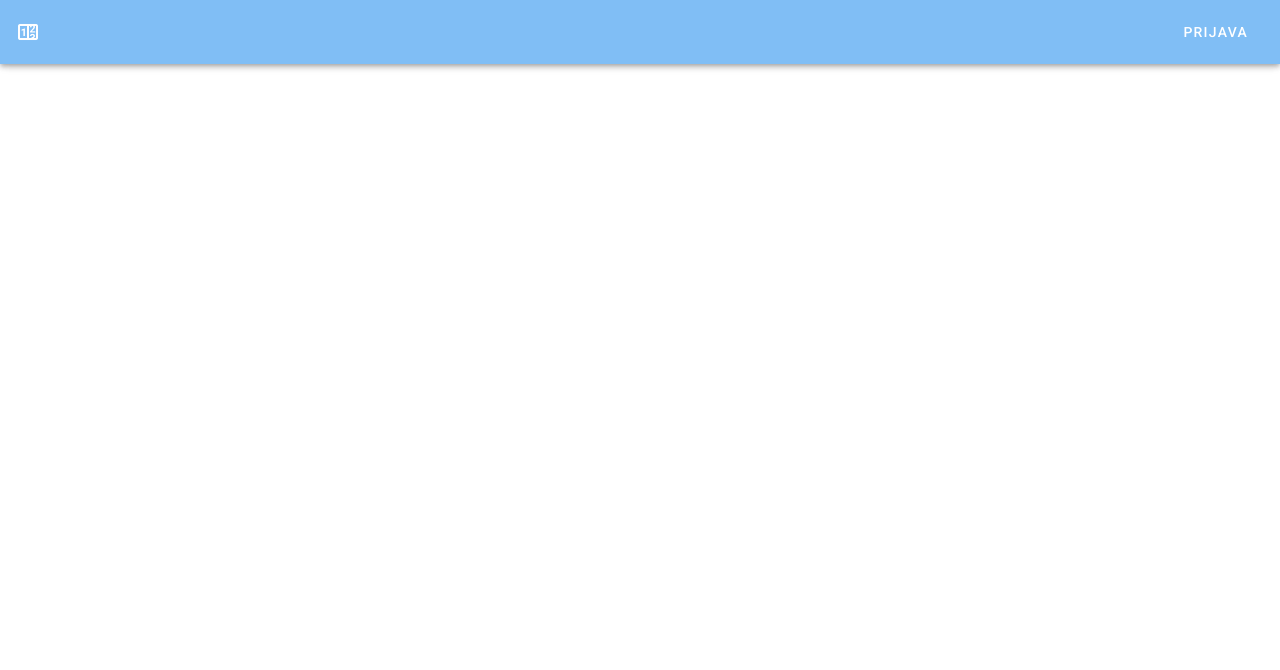
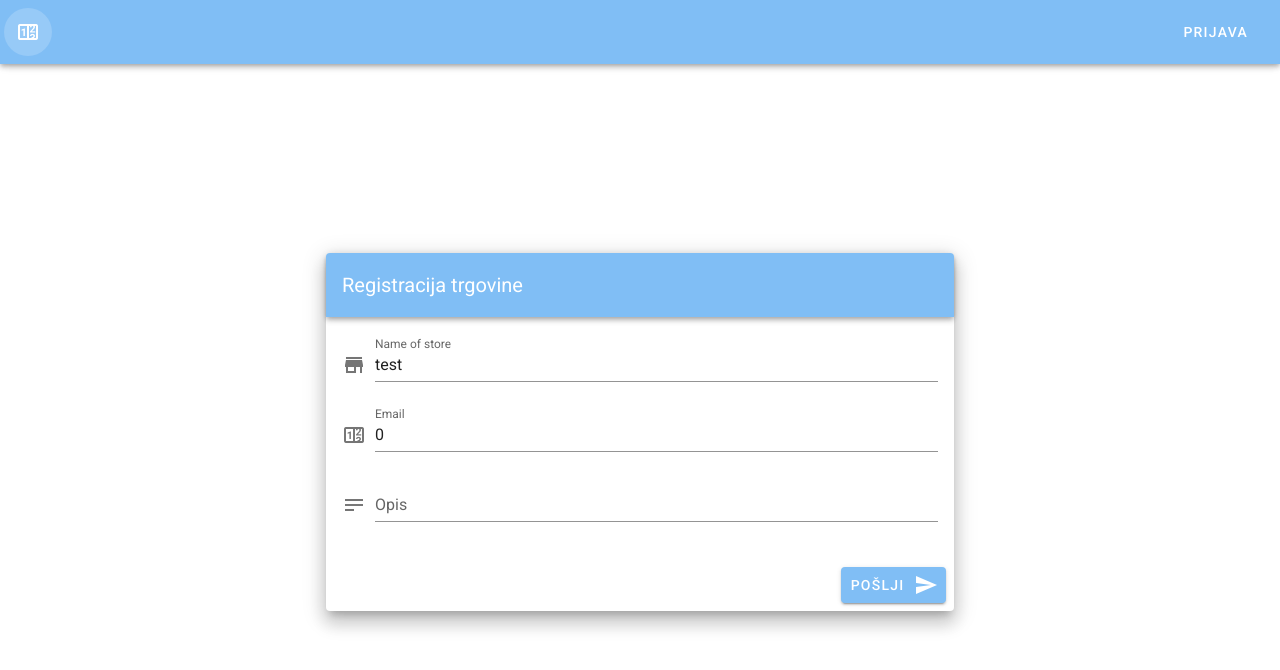
Before and after one commit to k-suler/countly-19, a Vue app in the folder gui/: page /store/register in a window 1280 px wide. Shown: the top 670 px of the page. Built offline with nearby package versions, Linux system fonts and the light colour scheme.

Commit message:
Add: register store

```diff
--- a/gui/src/App.vue
+++ b/gui/src/App.vue
@@ -6,7 +6,9 @@
       dark
       v-if="$router.currentRoute.name !== 'Storefront'"
     >
-      <v-icon>mdi-counter</v-icon>
+      <v-btn :to="{ name: 'home' }" icon>
+        <v-icon>mdi-counter</v-icon>
+      </v-btn>
       <v-spacer></v-spacer>
       <template v-if="!isAuthenticated">
         <v-btn text v-if="!isAuthenticated" :to="{ name: 'login' }"
--- /dev/null
+++ b/gui/src/components/RegisterStore.vue
@@ -0,0 +1,63 @@
+<template>
+  <v-container fluid fill-height>
+    <v-layout align-center justify-center>
+      <v-flex xs12 sm8 md6>
+        <v-card class="elevation-12">
+          <v-toolbar dark color="primary">
+            <v-toolbar-title>Registracija trgovine</v-toolbar-title>
+            <v-spacer></v-spacer>
+          </v-toolbar>
+          <v-card-text>
+            <v-form>
+              <v-text-field
+                prepend-icon="mdi-store"
+                name="login"
+                v-model="formData.name"
+                label="Name of store"
+                type="text"
+              ></v-text-field>
+              <v-text-field
+                prepend-icon="mdi-counter"
+                name="login"
+                v-model="formData.maxNumberOfCustomers"
+                label="Email"
+                type="text"
+              ></v-text-field>
+              <v-text-field
+                prepend-icon="mdi-text"
+                name="password"
+                v-model="formData.description"
+                label="Opis"
+              ></v-text-field>
+            </v-form>
+          </v-card-text>
+          <v-card-actions>
+            <v-spacer></v-spacer>
+            <v-btn color="primary" @click="signup">
+              Pošlji &nbsp;
+              <v-icon>mdi-send</v-icon>
+            </v-btn>
+          </v-card-actions>
+        </v-card>
+      </v-flex>
+    </v-layout>
+  </v-container>
+</template>
+<script>
+export default {
+  data: () => ({
+    formData: {
+      name: "test",
+      maxNumberOfCustomers: 0,
+      description: "",
+    },
+  }),
+  methods: {
+    signup() {
+      this.$store.dispatch("store/registerStore", this.formData);
+    },
+  },
+};
+</script>
+
+<style scoped></style>
--- a/gui/src/components/WellcomePage.vue
+++ b/gui/src/components/WellcomePage.vue
@@ -12,6 +12,8 @@
         <p class="subheading font-weight-regular">
           Please select store that you want to show counter.
         </p>
+
+        <v-btn :to="{ name: 'registerStore' }">Dodaj trgovino</v-btn>
       </v-col>
     </v-row>
   </v-container>
--- a/gui/src/router/index.js
+++ b/gui/src/router/index.js
@@ -4,6 +4,8 @@ import Home from "../views/Home.vue";
 // import DashboardPage from "../components/dashboard/dashboard.vue";
 import Login from "../components/Login.vue";
 import Signup from "../components/Signup.vue";
+
+import RegisterStore from "../components/RegisterStore.vue";
 import ViewStoreFront from "@/views/ViewStoreFront";
 
 Vue.use(VueRouter);
@@ -11,12 +13,12 @@ Vue.use(VueRouter);
 const routes = [
   {
     path: "/",
-    name: "Home",
+    name: "home",
     component: Home,
   },
   {
     path: "/about",
-    name: "About",
+    name: "about",
     // route level code-splitting
     // this generates a separate chunk (about.[hash].js) for this route
     // which is lazy-loaded when the route is visited.
@@ -26,6 +28,7 @@ const routes = [
 
   { path: "/signup", name: "signup", component: Signup },
   { path: "/signin", name: "login", component: Login },
+  { path: "/store/register", name: "registerStore", component: RegisterStore },
   // { path: "/dashboard", component: DashboardPage },
   {
     path: "/storefront",
--- a/gui/src/store/index.js
+++ b/gui/src/store/index.js
@@ -1,11 +1,17 @@
 import Vuex from "vuex";
 import createPersistedState from "vuex-persistedstate";
 
+import storesModule from "./modules/stores/index.js";
 import authModule from "./modules/auth/index.js";
 
 export default new Vuex.Store({
-    plugins: [createPersistedState()],
+  plugins: [createPersistedState()],
   modules: {
+    stores: {
+      ...storesModule,
+
+      namespaced: true,
+    },
     auth: {
       ...authModule,
       namespaced: true,
--- /dev/null
+++ b/gui/src/store/modules/stores/actions.js
@@ -0,0 +1,58 @@
+export default {
+  async registerStore(context, data) {
+    const userId = context.rootGetters.userId;
+    const storeData = {
+      name: data.first,
+      description: data.last,
+      maxNumberOfCustomers: data.desc,
+    };
+
+    const token = context.rootGetters.token;
+
+    const response = await fetch(
+      `https://countly-19-default-rtdb.europe-west1.firebasedatabase.app/stores/${userId}.json?auth=` +
+        token,
+      {
+        method: "PUT",
+        body: JSON.stringify(storeData),
+      }
+    );
+
+    // const responseData = await response.json();
+
+    if (!response.ok) {
+      // error ...
+    }
+
+    context.commit("registerStore", {
+      ...storeData,
+      id: userId,
+    });
+  },
+  async loadCoaches(context) {
+    const response = await fetch(
+      `https://countly-19-default-rtdb.europe-west1.firebasedatabase.app/stores.json`
+    );
+    const responseData = await response.json();
+
+    if (!response.ok) {
+      const error = new Error(responseData.message || "Failed to fetch!");
+      throw error;
+    }
+
+    const stores = [];
+
+    for (const key in responseData) {
+      const store = {
+        id: key,
+        name: responseData[key].name,
+        maxNumberOfCustomers: responseData[key].maxNumberOfCustomers,
+        description: responseData[key].description,
+      };
+      stores.push(store);
+    }
+
+    context.commit("setStores", stores);
+    context.commit("setFetchTimestamp");
+  },
+};
--- /dev/null
+++ b/gui/src/store/modules/stores/getters.js
@@ -0,0 +1,5 @@
+export default {
+  stores(state) {
+    return state.stores;
+  },
+};
--- /dev/null
+++ b/gui/src/store/modules/stores/index.js
@@ -0,0 +1,22 @@
+import mutations from "./mutations.js";
+import actions from "./actions.js";
+import getters from "./getters.js";
+
+export default {
+  namespaced: true,
+  state() {
+    return {
+      stores: [
+        {
+          id: "c1",
+          name: "Merkator",
+          maxNumberOfCustomers: 100,
+          description: "",
+        },
+      ],
+    };
+  },
+  mutations,
+  actions,
+  getters,
+};
--- /dev/null
+++ b/gui/src/store/modules/stores/mutations.js
@@ -0,0 +1,11 @@
+export default {
+  registerStore(state, payload) {
+    state.stores.push(payload);
+  },
+  setStore(state, payload) {
+    state.stores = payload;
+  },
+  setFetchTimestamp(state) {
+    state.lastFetch = new Date().getTime();
+  },
+};
```
